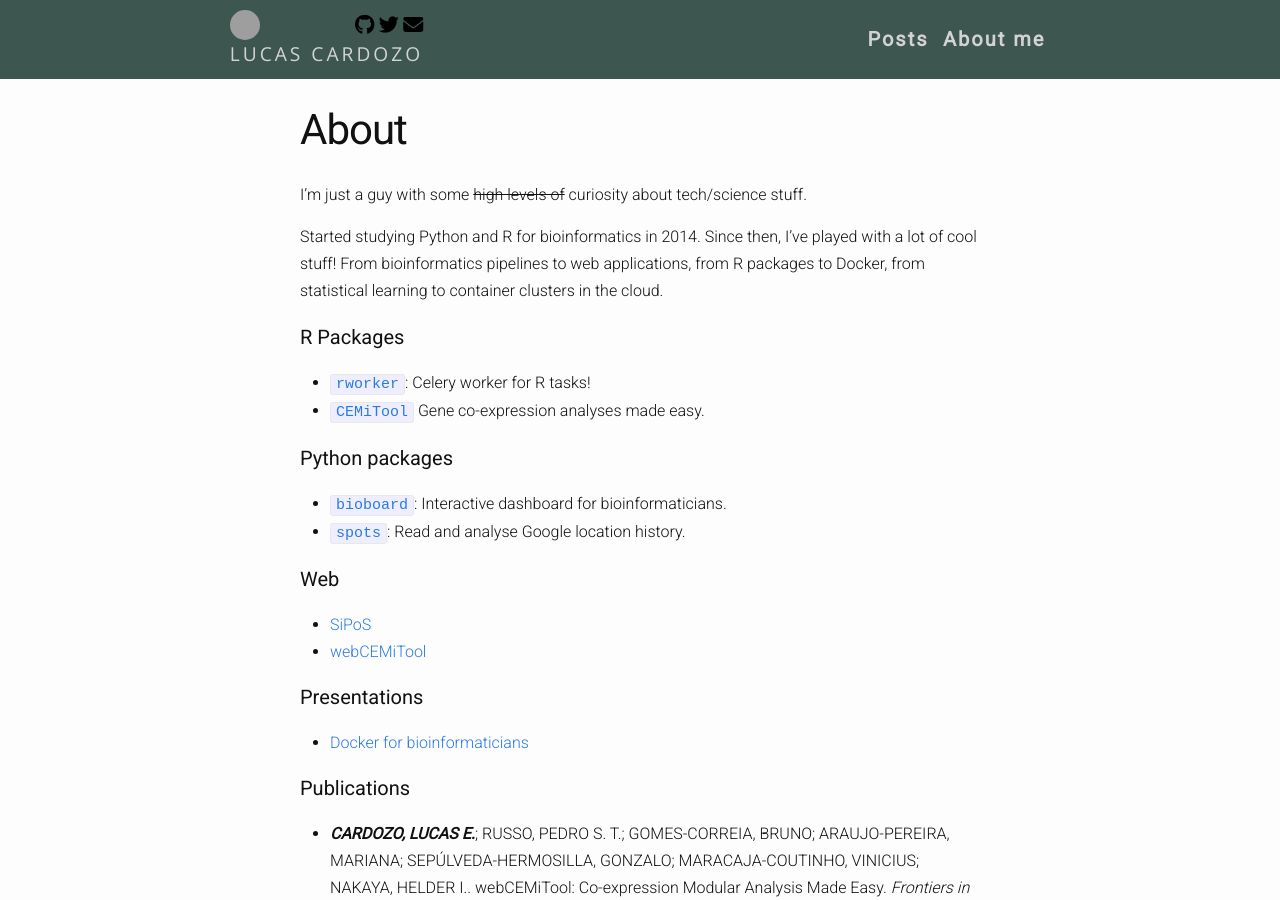
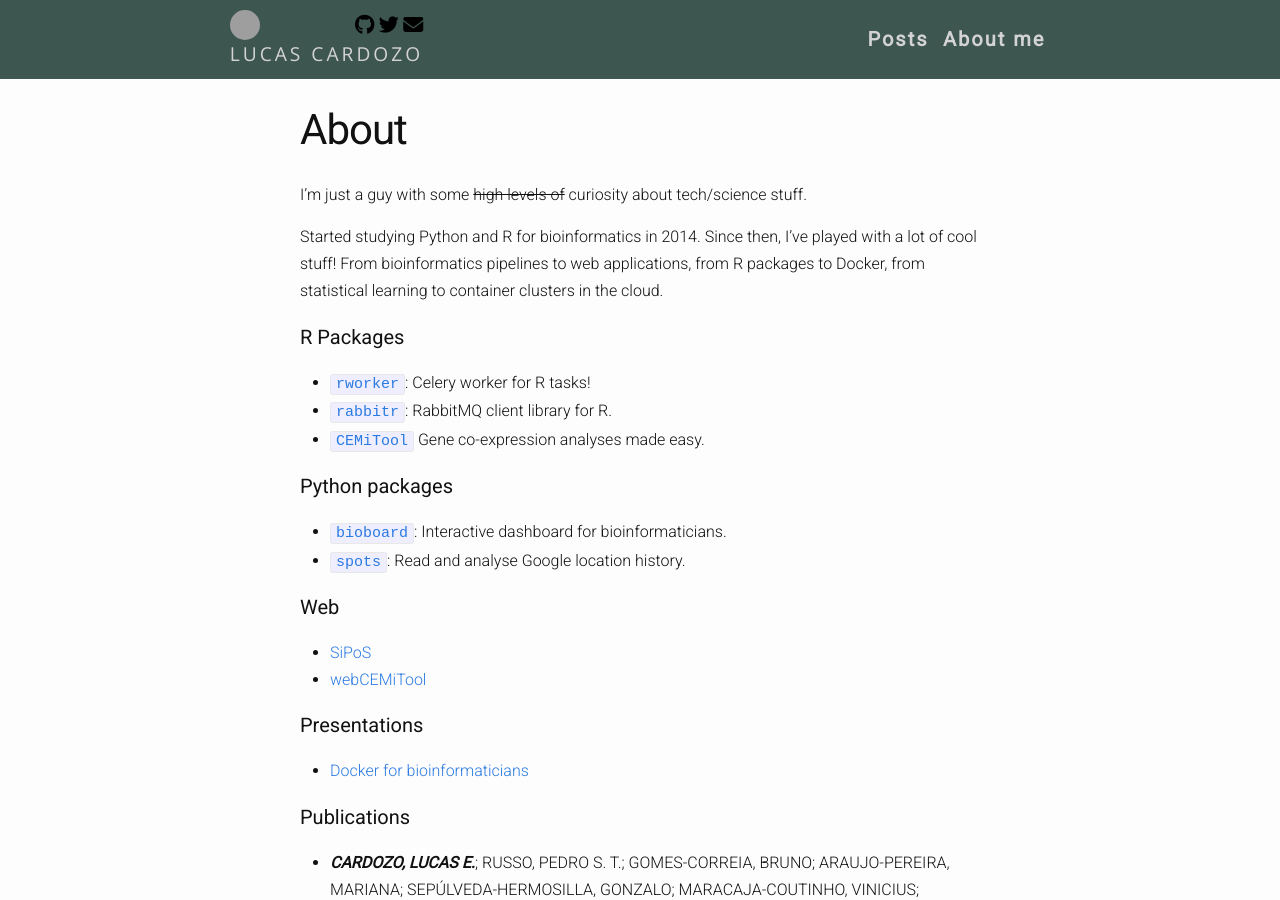
Before and after one commit to lecardozo/lecardozo.github.io, a Jekyll site: the page built from about.md, in a window 1280 px wide and 900 px high. Built offline with Jekyll 4.4.1, drawn with Linux system fonts in a browser that asks for light colours; nearby versions of some CDN libraries; grey boxes are pictures that could not be loaded.

Commit message:
adding rabbitr to about

```diff
--- a/about.md
+++ b/about.md
@@ -9,10 +9,11 @@ Started studying Python and R for bioinformatics in 2014. Since then, I've playe
 
 #### R Packages
  - [`rworker`](https://github.com/lecardozo/rworker): Celery worker for R tasks!
+ - [`rabbitr`](https://github.com/lecardozo/rabbitr): RabbitMQ client library for R.
  - [`CEMiTool`](https://bioconductor.org/packages/release/bioc/html/CEMiTool.html) Gene co-expression analyses made easy.
 
 #### Python packages
- - [`bioboard`](https://github.com/lecardozo/bioboard): Interactive dashboard for bioinformaticians.
+ - [`bioboard`](http://b.ioboard.org): Interactive dashboard for bioinformaticians.
  - [`spots`](https://github.com/lecardozo/spots): Read and analyse Google location history.
 
 #### Web
```
